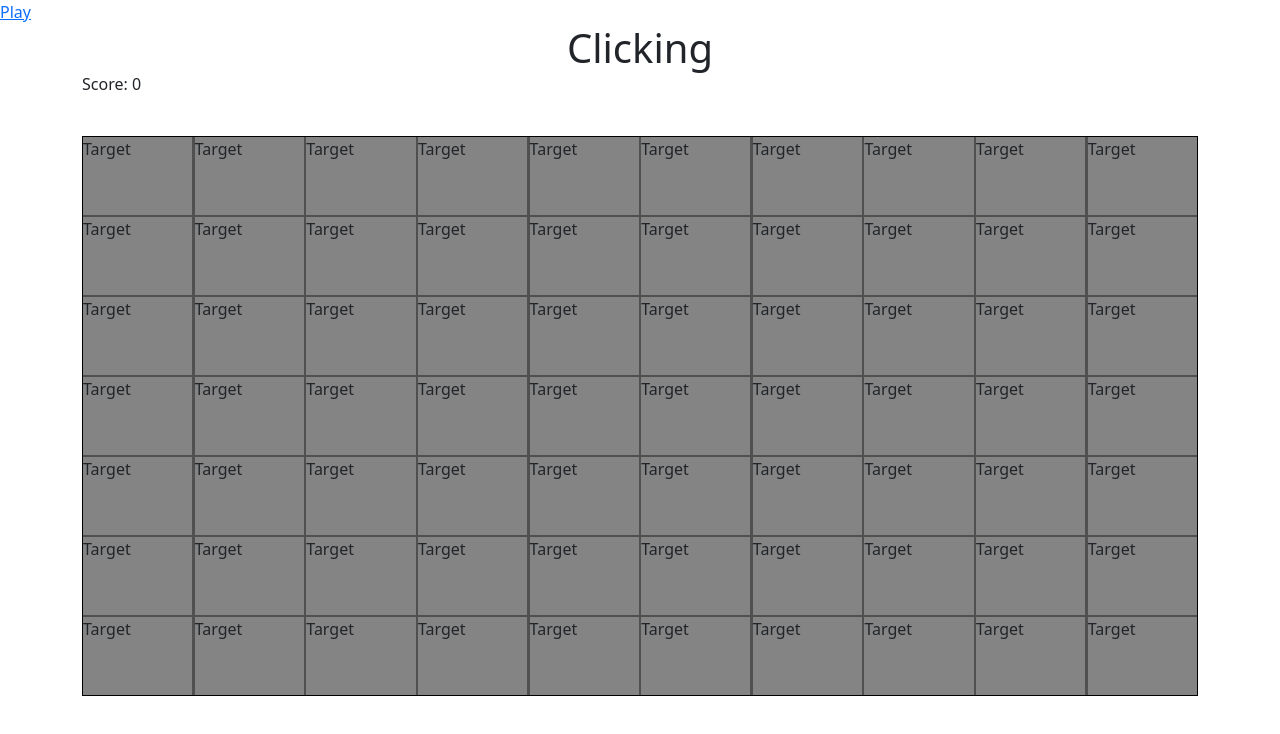
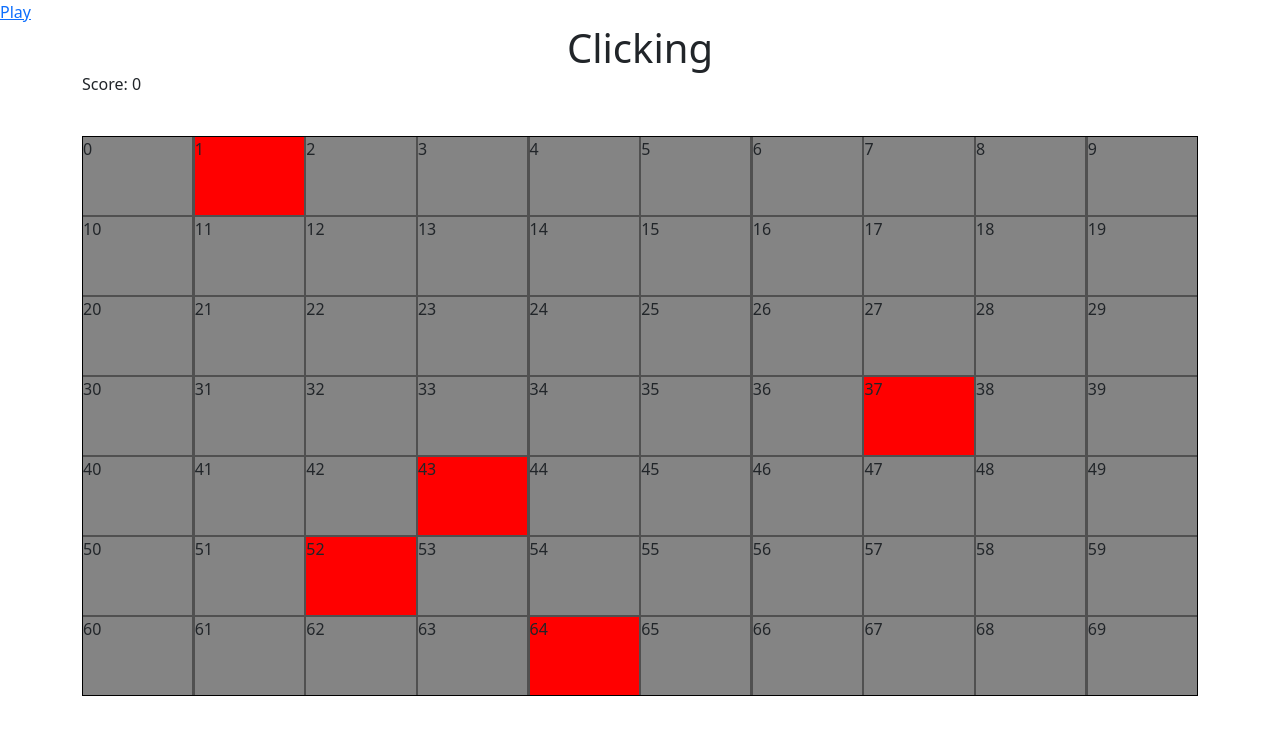
Before and after one commit to TuckTuckC/Precision-Trainer, a React (Create React App) app: page /clicking in a window 1280 px wide. Shown: the top 734 px of the page. Built offline with nearby package versions, Linux system fonts and the light colour scheme.

Commit message:
first 5 targets spawn

```diff
--- a/src/Components/Clicking/Clicking.js
+++ b/src/Components/Clicking/Clicking.js
@@ -10,6 +10,14 @@ function Clicking() {
 
     // State
     const [score, setScore] = useState(0)
+    const [targetArray, setTargetArray] = useState([0, 1, 2, 3, 4, 5, 6, 7, 8, 9, 10, 11, 12, 13, 14, 15, 16, 17, 18, 19, 20, 21, 22, 23, 24, 25, 26, 27, 28, 29, 30, 31, 32, 33, 34, 35, 36, 37, 38, 39, 40, 41, 42, 43, 44, 45, 46, 47, 48, 49, 50, 51, 52, 53, 54, 55, 56, 57, 58, 59, 60, 61, 62, 63, 64, 65, 66, 67, 68, 69])
+    const [random, setRandom] = useState(
+        Array.from(
+            {length: 5}, () => Math.floor(Math.random() * 69)
+        )
+    );
+
+    console.log(random);
 
     // STRETCH GOAL: Dynamic playboard sizes
     // const [playHeight, setPlayHeight] = useState(15)
@@ -21,76 +29,9 @@ function Clicking() {
         <div className="container">
             <p className="score">Score: {score}</p>
             <div className="playBoard">
-                <Target />
-                <Target />
-                <Target />
-                <Target />
-                <Target />
-                <Target />
-                <Target />
-                <Target />
-                <Target />
-                <Target />
-                <Target />
-                <Target />
-                <Target />
-                <Target />
-                <Target />
-                <Target />
-                <Target />
-                <Target />
-                <Target />
-                <Target />
-                <Target />
-                <Target />
-                <Target />
-                <Target />
-                <Target />
-                <Target />
-                <Target />
-                <Target />
-                <Target />
-                <Target />
-                <Target />
-                <Target />
-                <Target />
-                <Target />
-                <Target />
-                <Target />
-                <Target />
-                <Target />
-                <Target />
-                <Target />
-                <Target />
-                <Target />
-                <Target />
-                <Target />
-                <Target />
-                <Target />
-                <Target />
-                <Target />
-                <Target />
-                <Target />
-                <Target />
-                <Target />
-                <Target />
-                <Target />
-                <Target />
-                <Target />
-                <Target />
-                <Target />
-                <Target />
-                <Target />
-                <Target />
-                <Target />
-                <Target />
-                <Target />
-                <Target />
-                <Target />
-                <Target />
-                <Target />
-                <Target />
-                <Target />
+                {targetArray.map((key, index) => (
+                    <Target random={random} key={key} index={index}/>
+                ))}
             </div>
         </div>
     </div>
--- a/src/Components/Clicking/Target/Target.css
+++ b/src/Components/Clicking/Target/Target.css
@@ -1,3 +1,7 @@
 .target {
     background-color: rgb(132, 132, 132);
 }
+
+.active {
+    background-color: red;
+}
--- a/src/Components/Clicking/Target/Target.js
+++ b/src/Components/Clicking/Target/Target.js
@@ -1,10 +1,28 @@
-import React from 'react'
+import React, { useState, useEffect } from 'react'
 
 import './Target.css';
 
-function Target() {
+function Target({ index, random }) {
+
+    const [active, setActive] = useState(false)
+
+    const bot = document.getElementsByClassName(`target${index}`);
+
+    console.log(random, index);
+
+    const firstSpawn = () => {
+        if (random.includes(index)) {
+            setActive(true);
+        }
+    }
+
+    useEffect(() => {
+        firstSpawn()
+    })
+
+
   return (
-    <div className='target'>Target</div>
+    <div className={active ? `active target target${index}` : `target target${index}`}>{index}</div>
   )
 }
 
```
